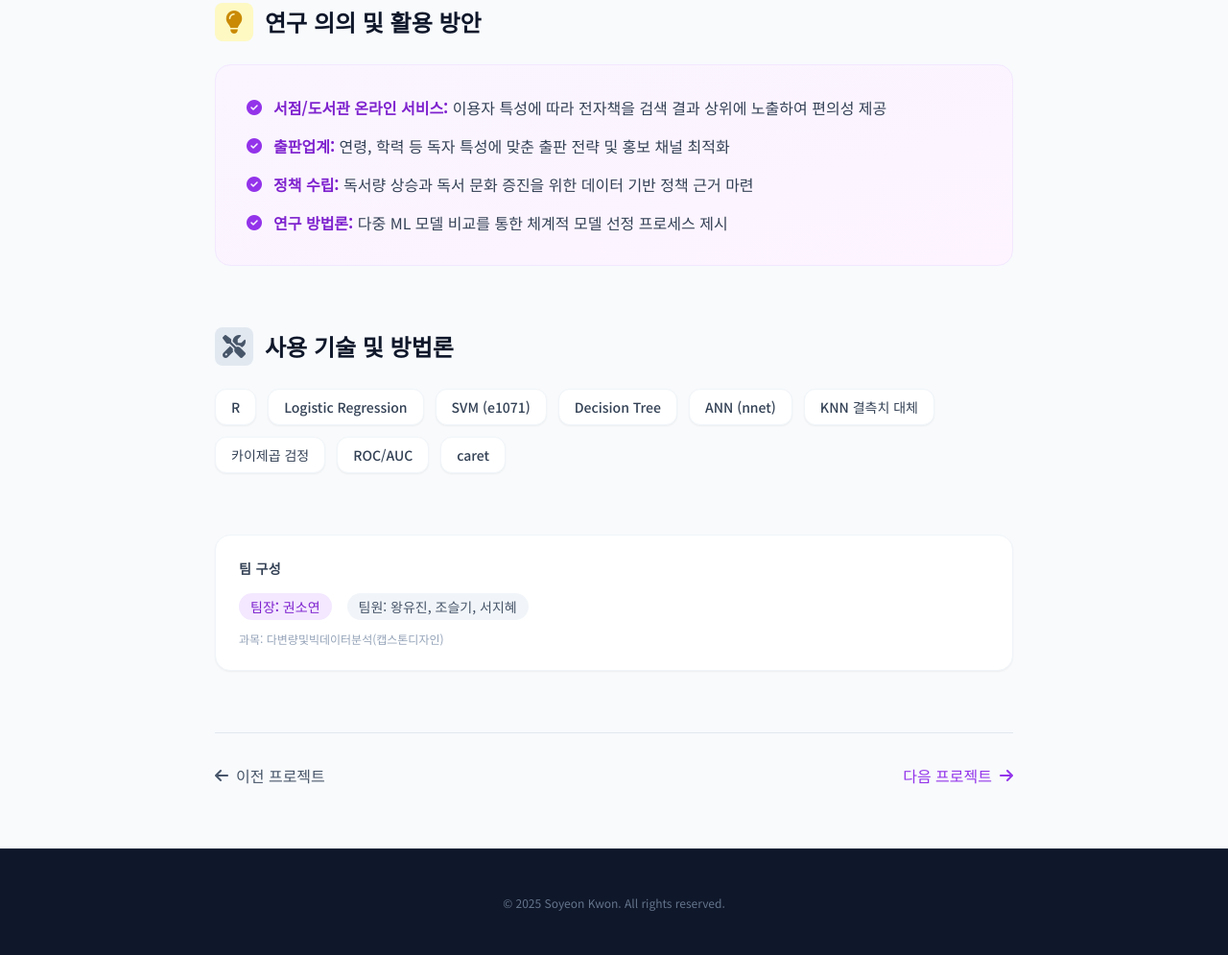
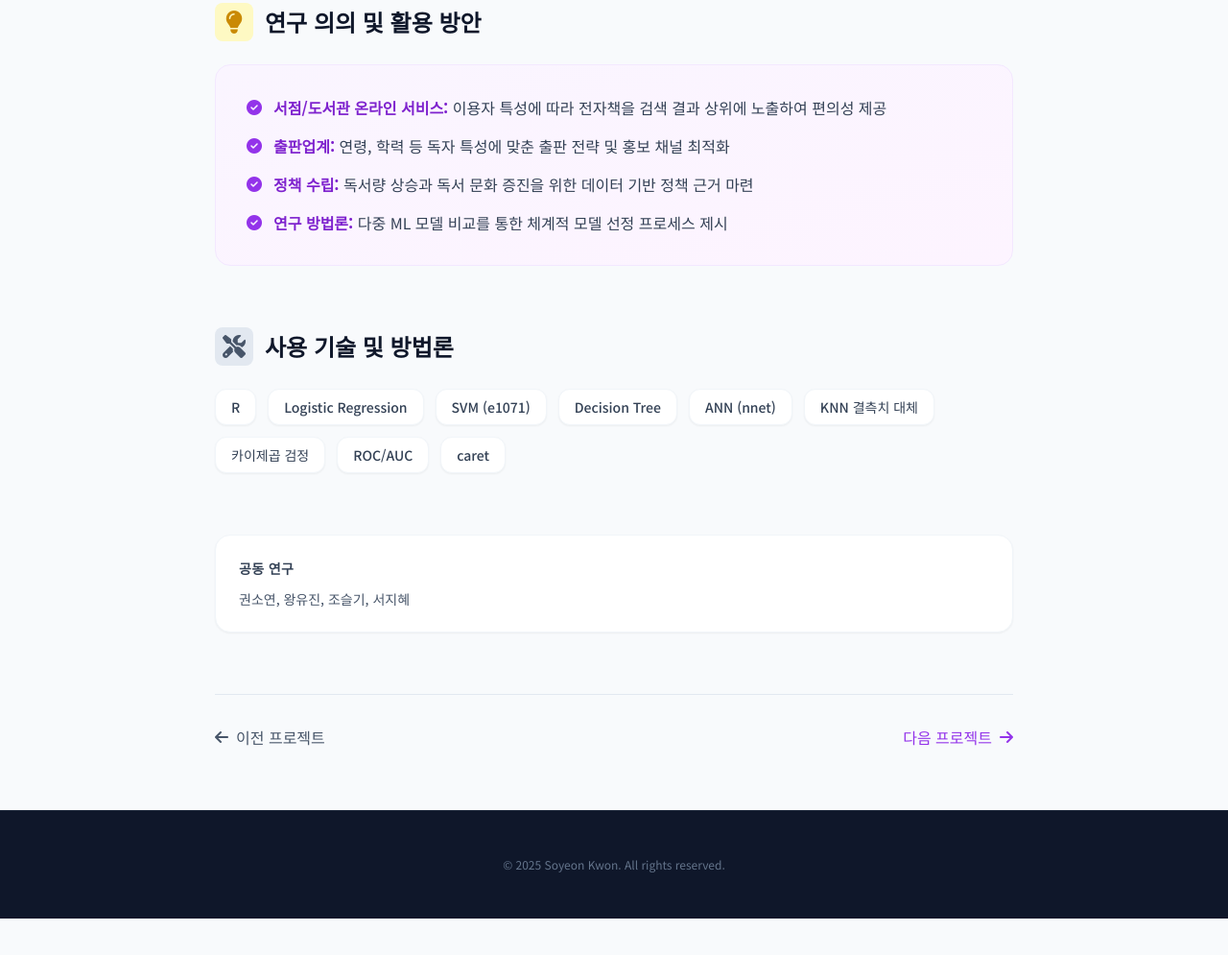
Before and after one commit to ssookk0169/soyeon-kwon.github.io, a plain HTML site: page project_ebook.html in a window 1280 px wide. Shown: the part 2487-3482 px from the top of the page at 96% size. After the commit the page ends 3444 px from the top, so only its background shows below. Drawn offline with nearby package versions, Linux system fonts and the light colour scheme.

Commit message:
이름추가

```diff
--- a/project_ebook.html
+++ b/project_ebook.html
@@ -309,15 +309,11 @@
                 </div>
             </section>
 
-            <!-- Team Info -->
+            <!-- Co-author -->
             <section class="mb-16">
                 <div class="bg-white rounded-2xl p-6 shadow-sm border border-slate-100">
-                    <h3 class="font-bold text-slate-700 text-sm uppercase tracking-wide mb-4">팀 구성</h3>
-                    <div class="flex flex-wrap gap-4 text-sm text-slate-600">
-                        <span class="px-3 py-1 bg-purple-100 text-purple-700 rounded-full font-medium">팀장: 권소연</span>
-                        <span class="px-3 py-1 bg-slate-100 rounded-full">팀원: 왕유진, 조슬기, 서지혜</span>
-                    </div>
-                    <p class="text-xs text-slate-400 mt-3">과목: 다변량및빅데이터분석(캡스톤디자인)</p>
+                    <h3 class="font-bold text-slate-700 text-sm uppercase tracking-wide mb-3">공동 연구</h3>
+                    <p class="text-slate-600 text-sm">권소연, 왕유진, 조슬기, 서지혜 </p>
                 </div>
             </section>
 
```
Also changed, not shown: project_disease.html (+8 -0 lines), project_heart.html (+8 -0 lines), project_satellite.html (+7 -0 lines).
